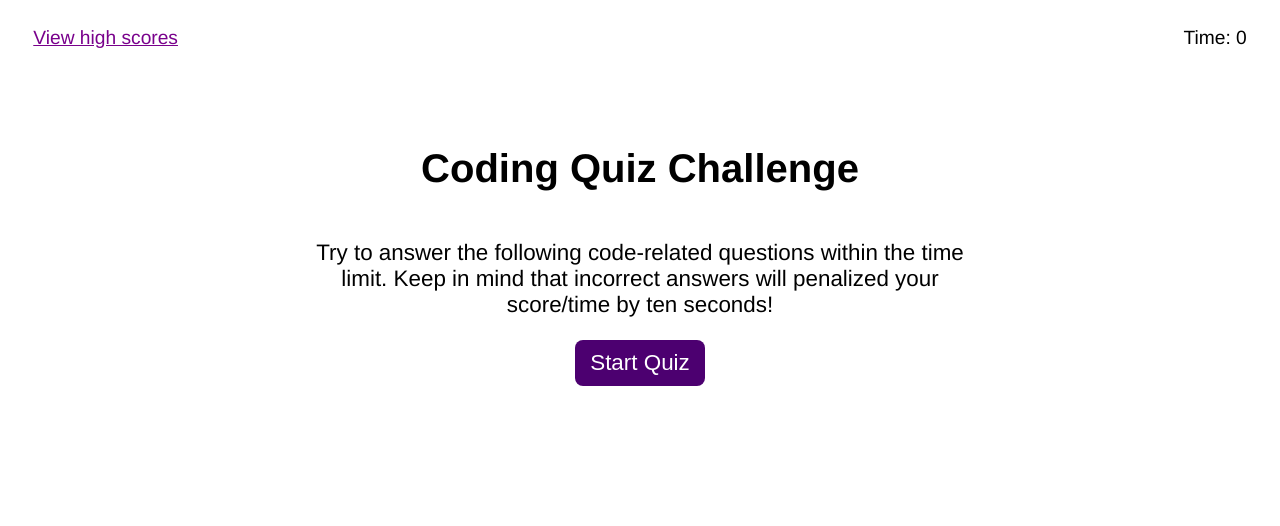
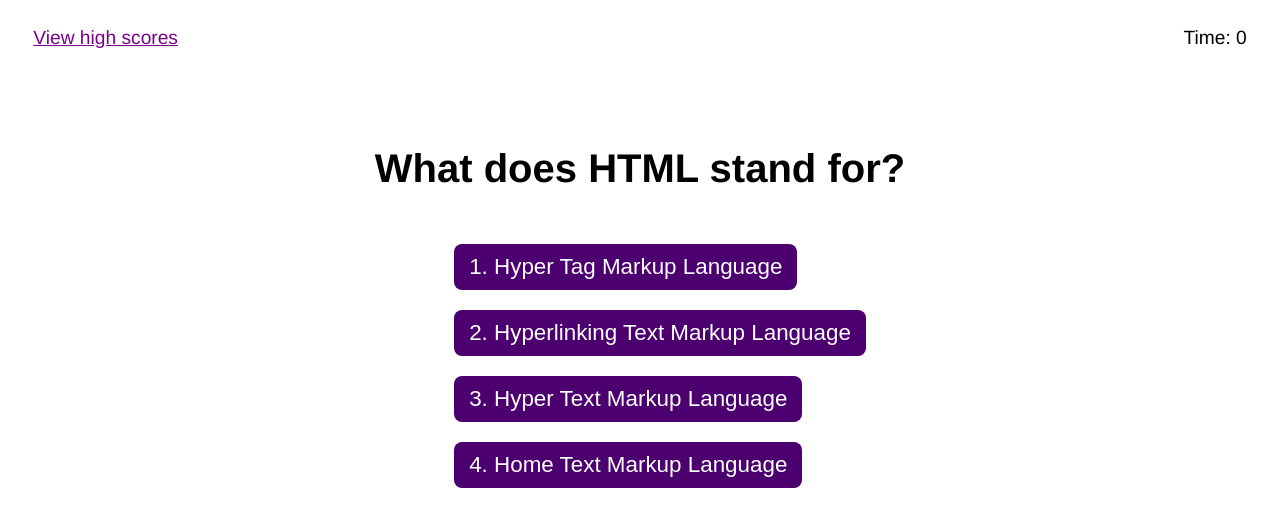
Before and after one commit to kgil60/coding-quiz, a plain HTML site: page index.html in a window 1280 px wide. Both pictures are taken after a click on the button "Start Quiz". Drawn offline with Linux system fonts and the light colour scheme.

Commit message:
add initial question render

```diff
--- a/assets/css/style.css
+++ b/assets/css/style.css
@@ -25,24 +25,24 @@ header a {
     color: var(--purple-secondary);
 }
 
-.home-content {
+.main-content {
     display: flex;
     flex-direction: column;
     align-items: center;
     padding: 4%;
 }
 
-.home-content h1 {
+.title {
     font-size: 2.5rem;
 }
 
-.home-content p {
+.main-content p {
     font-size: 1.4rem;
     text-align: center;
     width: 60%;
 }
 
-.home-content button {
+.btn {
     outline: none;
     border: none;
     padding: 10px 15px;
@@ -50,4 +50,20 @@ header a {
     background-color: var(--purple-primary);
     border-radius: 8px;
     color: #fff;
+    margin: 10px;
 }
+
+.btn:hover {
+    background-color: var(--purple-tertiary);
+}
+
+.question-content {
+    display: flex;
+    flex-direction: column;
+    align-items: center;
+    padding: 4%;
+}
+
+.question-content .answer-list {
+    list-style: none;
+}
--- a/assets/js/script.js
+++ b/assets/js/script.js
@@ -0,0 +1,87 @@
+let pageContentEl = document.getElementById("page-content");
+let questionIndex = 0;
+
+let questions = [
+    {
+        name: "What does HTML stand for?",
+        answers: [
+            {answer: "1. Hyper Tag Markup Language", isTrue: false},
+            {answer: "2. Hyperlinking Text Markup Language", isTrue: false},
+            {answer: "3. Hyper Text Markup Language", isTrue: true},
+            {answer: "4. Home Text Markup Language", isTrue: false}
+        ]
+    },
+    {
+        name: "What does CSS stand for?",
+        answers: [
+            {answer: "1. Cascading Style Sheet", isTrue: true},
+            {answer: "2. Computing Style Sheet", isTrue: false},
+            {answer: "3. Creative Styling Sheet", isTrue: false},
+            {answer: "4. Cascading Style System", isTrue: false}
+        ]
+    },
+    {
+        name: "JavaScript is a ___-side programming language.",
+        answers: [
+            {answer: "1. Client", isTrue: false},
+            {answer: "2. Server", isTrue: false},
+            {answer: "3. Both 1 and 2", isTrue: true},
+            {answer: "4. Neither 1 nor 2", isTrue: false}
+        ]
+    },
+    {
+        name: "When creating an element in HTML, you wrap the element name in:",
+        answers: [
+            {answer: "Curley Brackets {}", isTrue: false},
+            {answer: "Prentheses ()", isTrue: false},
+            {answer: "Square Brackets []", isTrue: false},
+            {answer: "Angle Brackets <>", isTrue: true}
+        ]
+    }
+]
+
+function startBtnHandler(e) {
+    if(e.target.matches("#start-button")) {
+        let homeContentEl = document.getElementById("home-content")
+
+        pageContentEl.removeChild(homeContentEl)
+
+        displayQuestion(questionIndex);
+
+    }
+}
+
+function displayQuestion(questionIndex) {
+    let questionContentEl = document.createElement("div");
+    questionContentEl.className = "question-content";
+
+    let questionNameEl = document.createElement("h1");
+    questionNameEl.className = "title";
+    questionNameEl.textContent = questions[questionIndex].name;
+    questionContentEl.appendChild(questionNameEl);
+
+    let questionListEl = document.createElement("ul")
+    questionListEl.className = "answer-list";
+
+    let answerArr = questions[questionIndex].answers;
+    for (let i=0; i<answerArr.length; i++) {
+        let answerEl = document.createElement("li");
+        answerEl.className = "answer-item";
+
+        let answerBtn = document.createElement("button");
+        answerBtn.className = "btn";
+        answerBtn.textContent = answerArr[i].answer;
+        answerEl.appendChild(answerBtn);
+
+        questionListEl.appendChild(answerEl);
+
+        questionIndex++;
+    };
+
+    questionContentEl.appendChild(questionListEl);
+
+    pageContentEl.appendChild(questionContentEl);
+
+}
+
+pageContentEl.addEventListener("click", startBtnHandler);
--- a/index.html
+++ b/index.html
@@ -13,15 +13,33 @@
         <p id="timer">Time: 0</p>
     </header>
 
-    <main>
-        <div class="home-content">
-            <h1>Coding Quiz Challenge</h1>
+    <main id="page-content">
+        <div class="main-content" id="home-content">
+            <h1 class="title">Coding Quiz Challenge</h1>
         <p>
             Try to answer the following code-related questions within the time limit. Keep in mind that incorrect answers
             will penalized your score/time by ten seconds!
         </p>
-        <button type="button">Start Quiz</button>
+        <button type="button" id="start-button" class="btn">Start Quiz</button>
         </div>
+
+        <!-- <div class="question-content" id="question-content">
+            <h1 class="title" id="question-title">Sample question content</h1>
+            <ul class="answer-list" id="answer-list">
+                <li class="answer-item">
+                    <button type="button" class="btn">1. Sample Answer</button>
+                </li>
+                <li class="answer-item">
+                    <button type="button" class="btn">2. Sample Answer</button>
+                </li>
+                <li class="answer-item">
+                    <button type="button" class="btn">3. Sample Answer</button>
+                </li>
+                <li class="answer-item">
+                    <button type="button" class="btn">4. Sample Answer</button>
+                </li>
+            </ul>
+        </div> -->
     </main>
 
     <script src="./assets/js/script.js"></script>
```
